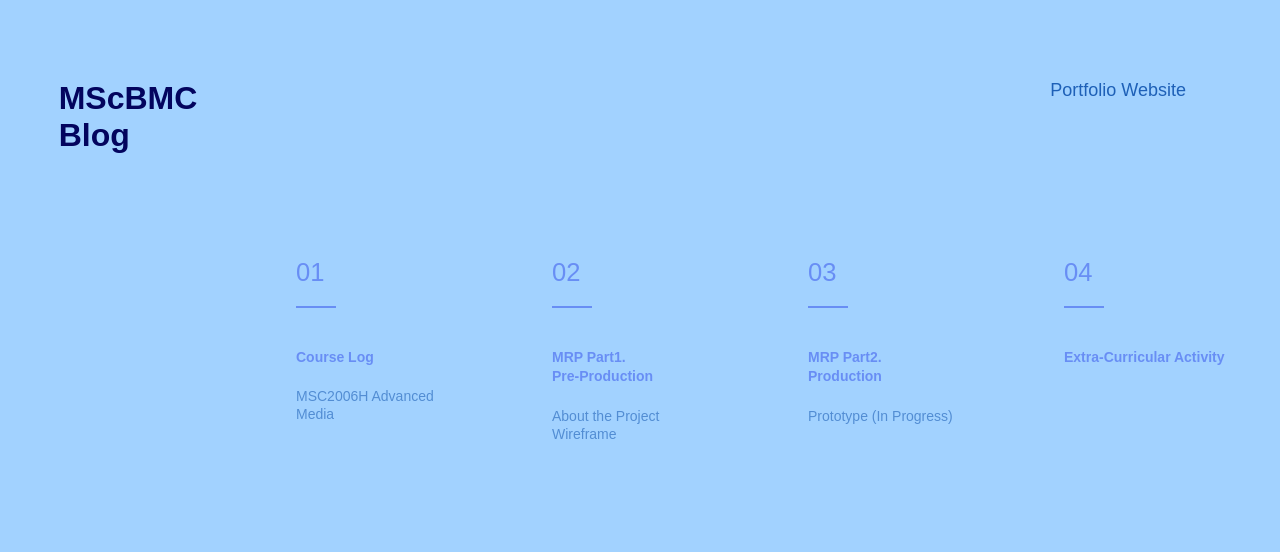
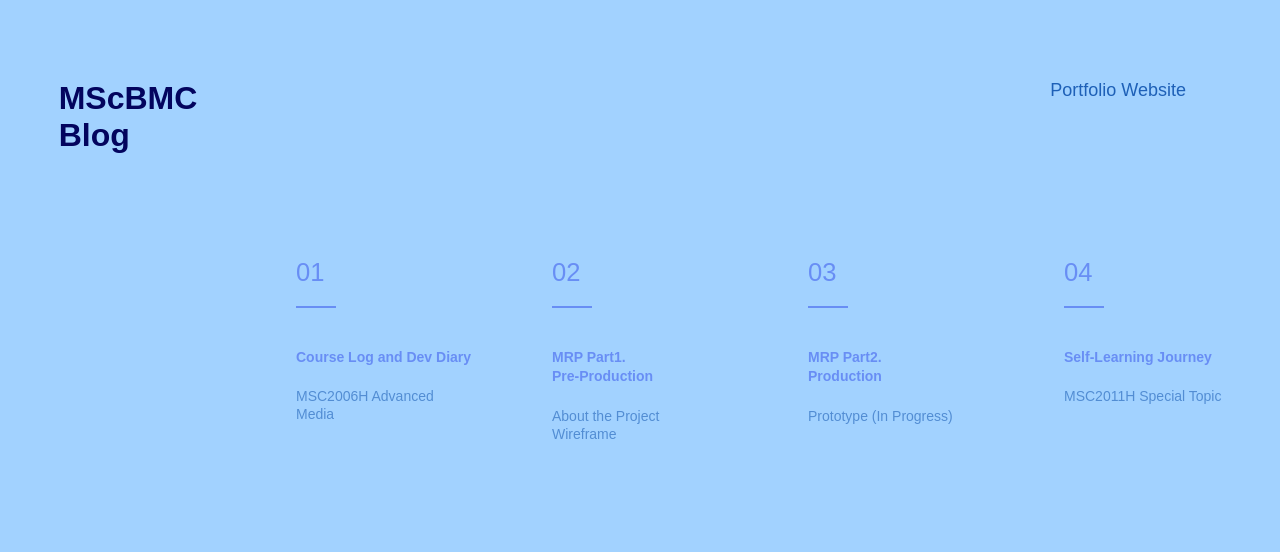
Before and after one commit to aurora420/jeahkim-uoft, a plain HTML site: page index.html in a window 1280 px wide. Shown: the top 552 px of the page. Drawn offline with nearby package versions, Linux system fonts and the light colour scheme; a web font is replaced by a local one.

Commit message:
Add files via upload

```diff
--- a/index.html
+++ b/index.html
@@ -41,7 +41,7 @@
                 <div class="inner">
                     <div class="txt">
                         <h2>01</h2>
-                        <p><b>Course Log</b></p>
+                        <p><b>Course Log and Dev Diary</b></p>
                         <li>
                             <a href="MSc2006H.html" target="_blank" class="course-name" >MSC2006H Advanced Media</a>
                         </li>
@@ -88,7 +88,10 @@
                 <div class="inner">
                     <div class="txt">
                         <h2>04</h2>
-                        <p><b>Extra-Curricular Activity</b></p>
+                        <p><b>Self-Learning Journey</b></p>
+                        <li>
+                            <a href="https://www.notion.so/MSC-2011H-Special-Topic-My-Journey-of-Learning-Unity-195c85d31a7a805b8509dd002fd996c6" target="_blank" class="course-name" >MSC2011H Special Topic</a>
+                        </li>
                     </div>
                     <figure>
                         <video src="vid/vid4.mp4" muted loop></video>
```
